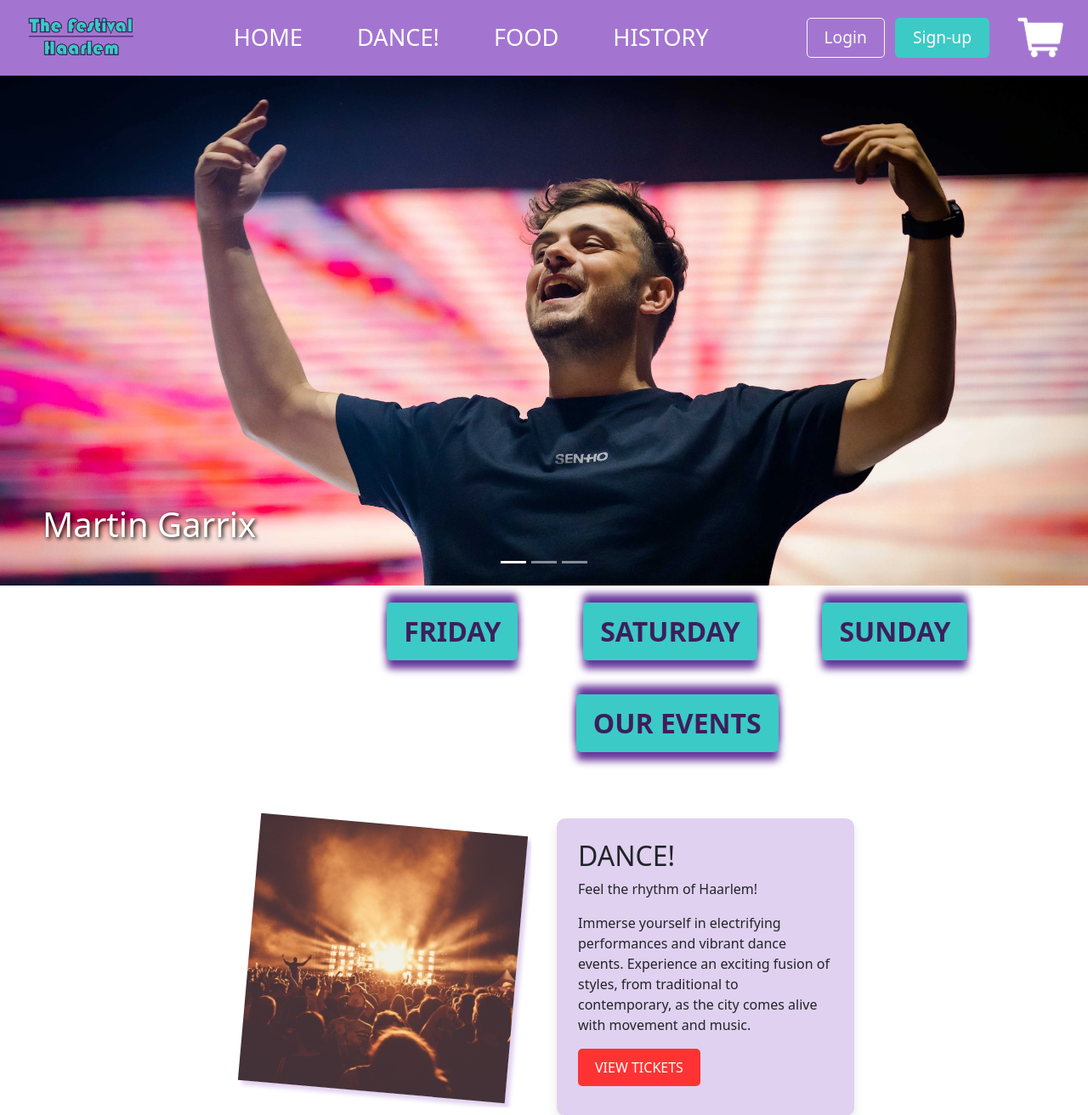
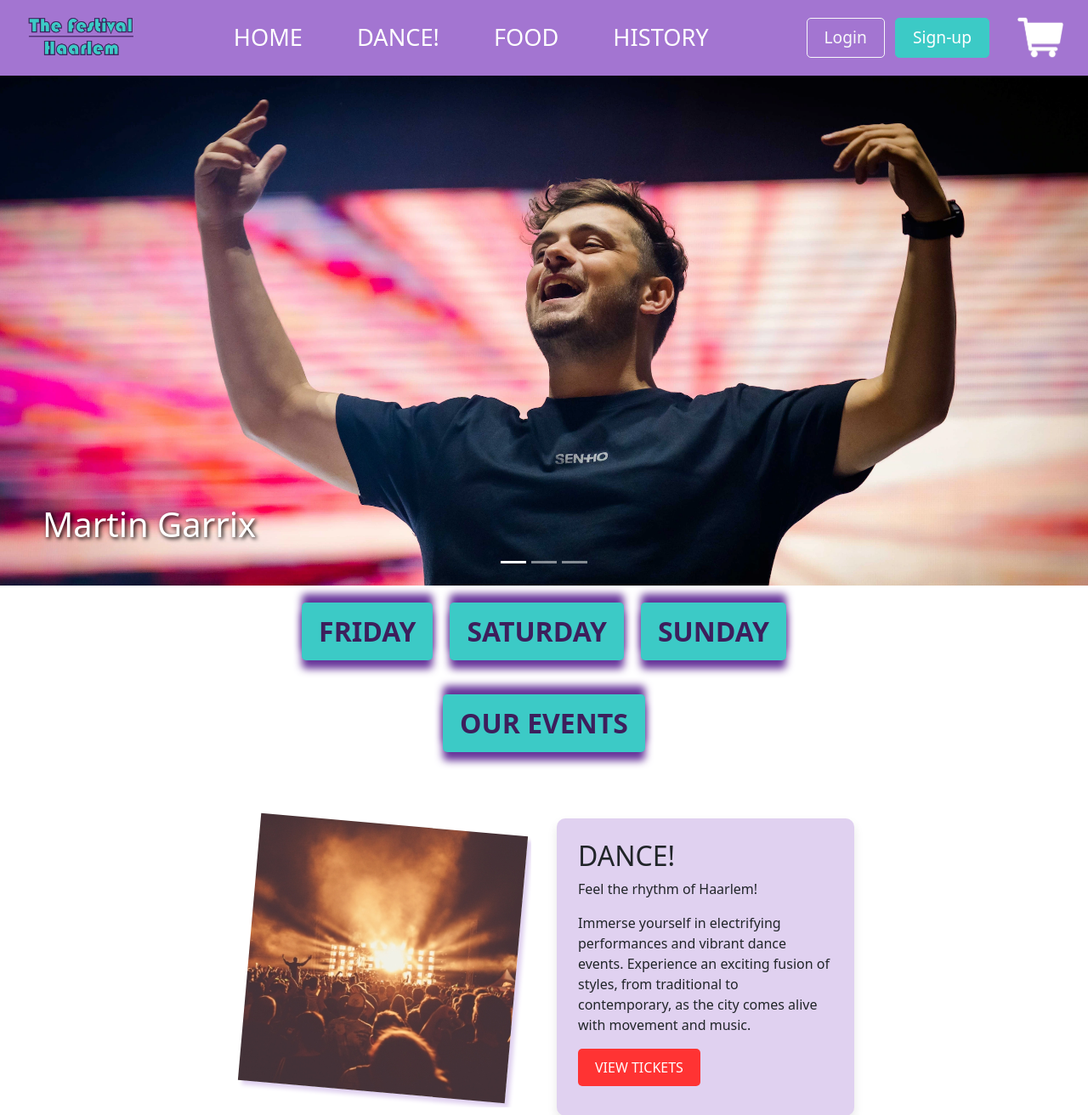
Before and after one commit to Juul-vde/Applicatie-ontwikkeling-Haarlem-Festival-2, a PHP site: page / in a window 1280 px wide. Shown: the top 1312 px of the page at 85% size. Run offline with PHP 8.4, Linux system fonts and the light colour scheme.

Commit message:
main page css fix
centered

```diff
--- a/app/public/css/style.css
+++ b/app/public/css/style.css
@@ -46,7 +46,6 @@ header .nav {
 header .nav li {
   margin: 0 1.5rem;
 }
-
 
 header .text-end {
   margin-left: auto;
@@ -181,6 +180,9 @@ footer {
 #myCarousel {
   height: 75vh;
   min-height: 300px;
+  display: flex;
+  justify-content: center; /* Centering the carousel */
+  align-items: center;
 }
 
 .carousel-item {
@@ -226,7 +228,7 @@ footer {
 
 .card-container-flex {
   display: flex;
-  justify-content: center;
+  justify-content: center; /* Centering cards horizontally */
   margin-bottom: 30px;
   gap: 30px;
   align-items: center;
@@ -378,14 +380,12 @@ footer {
 
 .days-container {
   display: flex;
-  justify-content: space-around; /* Space the days evenly */
+  justify-content: center; /* Centering days container */
+  gap: 20px; /* Spacing between days */
   align-items: center;
-  width: 80%; /* Adjust width as needed */
-  max-width: 800px; /* Maximum width */
-  background-color: #fff;
+  width: 100%;
   padding: 20px;
-  position: center;
-  margin-left: 31%;
+  margin: 0 auto; /* Center horizontally */
 }
 
 .day {
@@ -400,9 +400,17 @@ footer {
   transition: background-color 0.3s ease;
   box-shadow: 0px -10px 10px #67349A,
   0px 10px 10px #67349A;
-
 }
 
 .home-map {
-  margin-left: 33%;
+  display: block;
+  margin: 0 auto;
 }
+
+.home-map-container {
+  display: flex;
+  justify-content: center;
+  align-items: center;
+  width: 100%;
+  height: 100%;
+}
--- a/app/views/home/index.php
+++ b/app/views/home/index.php
@@ -104,9 +104,12 @@ include __DIR__ . '/../header.php';
         <div class="days-container">
         <div class="day">FESTIVAL MAP</div>
 </div>
-        <div class="home-map">
-            <iframe src="https://www.google.com/maps/d/embed?mid=1H1laS7WHfG-iKSILOfpELjfg_-GzdVY&ehbc=2E312F&noprof=1" width="640" height="480"></iframe>
-        </div>
+<div class="home-map-container">
+    <div class="home-map">
+        <iframe src="https://www.google.com/maps/d/embed?mid=1H1laS7WHfG-iKSILOfpELjfg_-GzdVY&ehbc=2E312F&noprof=1" width="640" height="480"></iframe>
+    </div>
+</div>
+
     </main>
     <?php include_once __DIR__ . '/../footer.php'; ?>
 </body>
```
